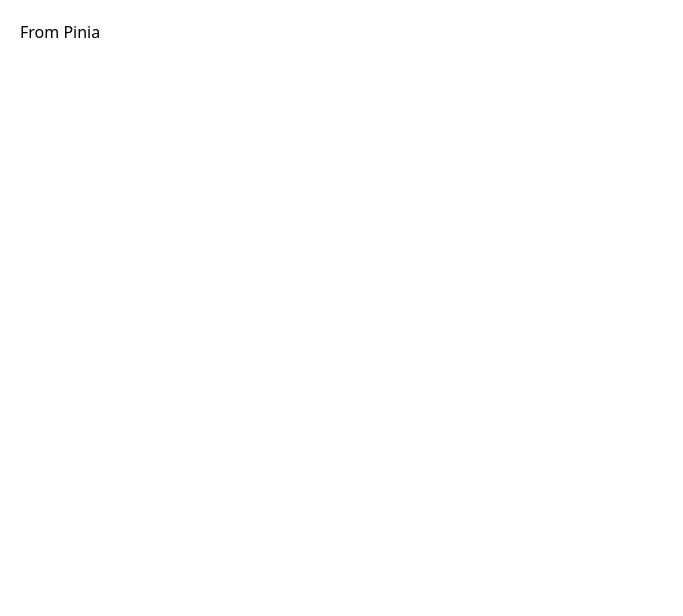
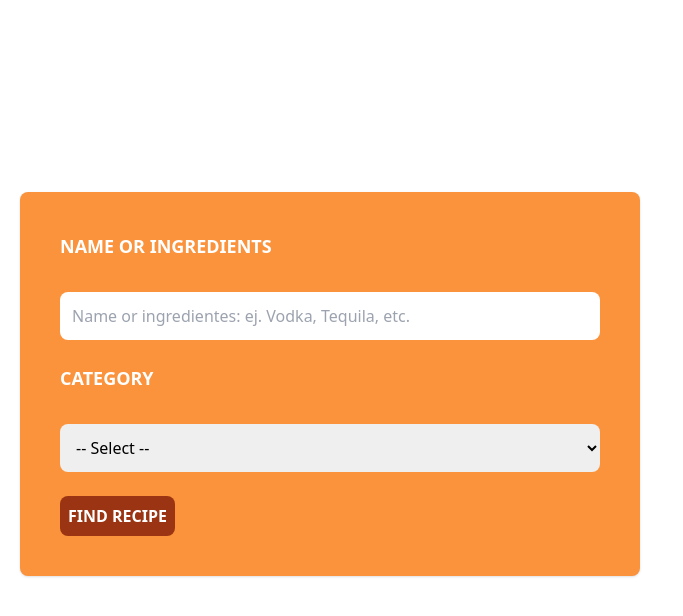
Before and after one commit to nestoralonzo/vue-drinks, a Vue app: page / in a window 1280 px wide. Before the commit this address had no page. Shown: the top 616 px of the page, without its empty margins (0-683 px from the left). Built offline with nearby package versions, Linux system fonts and the light colour scheme.

Commit message:
Form design

```diff
--- a/src/App.vue
+++ b/src/App.vue
@@ -1,7 +1,8 @@
 <script setup>
+import Header from './components/Header.vue'
 
 </script>
 
 <template>
-  <h1 class="m-5">From Pinia</h1>
+  <Header />
 </template>
--- /dev/null
+++ b/src/components/Header.vue
@@ -0,0 +1,50 @@
+<script setup>
+
+</script>
+
+<template>
+    <header>
+        <div class="mx-auto container px-5 py-16">
+            <div>
+
+            </div>
+
+            <form
+                class="md:w-1/2 2xl:w-1/3 bg-orange-400 my-32 p-10 rounded-lg shadow space-y-6"
+            >
+                <div class="space-y-8">
+                    <label
+                        class="block text-white uppercase font-extrabold text-lg"
+                        for="ingredient"
+                    >Name or Ingredients</label>
+                    <input
+                        id="ingredient"
+                        type="text"
+                        class="p-3 w-full rounded-lg focus:outline-none"
+                        placeholder="Name or ingredientes: ej. Vodka, Tequila, etc."
+                    />
+                </div>
+
+                <div class="space-y-8">
+                    <label
+                        class="block text-white uppercase font-extrabold text-lg"
+                        for="category"
+                    >Category</label>
+                    <select
+                        id="category"
+                        class="p-3 w-full rounded-lg focus:outline-none"
+                    >
+                        <option value="">-- Select --</option>
+                    </select>
+                </div>
+
+                <input
+                  type="submit"
+                  class="bg-orange-800 hover:bg-orange-900 cursor-pointer text-white font-extrabold uppercase p-2 rounded-lg"
+                  value="Find recipe"
+                />
+            </form>
+        </div>
+
+    </header>
+</template>
```
Also changed, not shown: public/img/bg.jpg (added), public/img/logo.svg (added).
